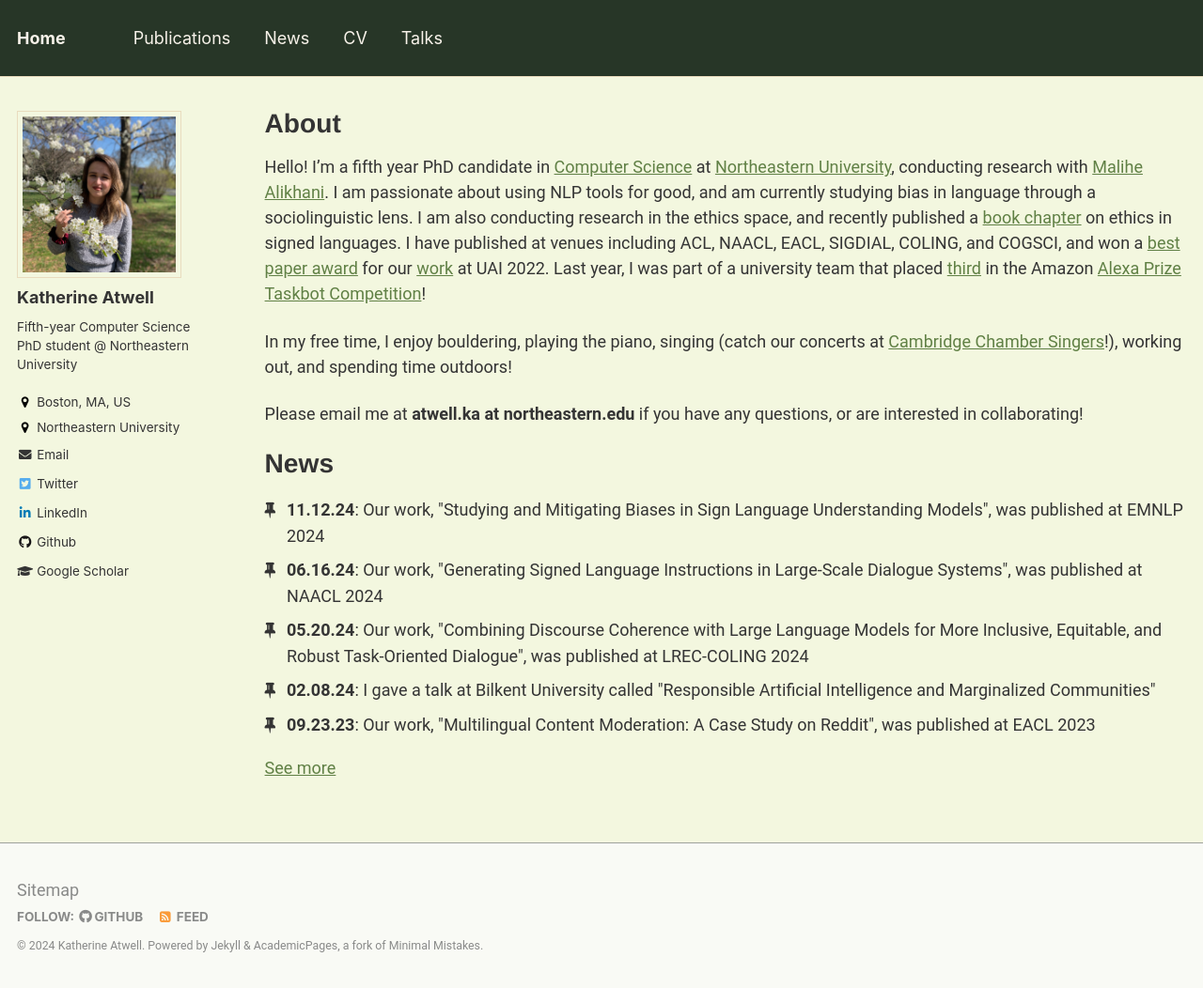
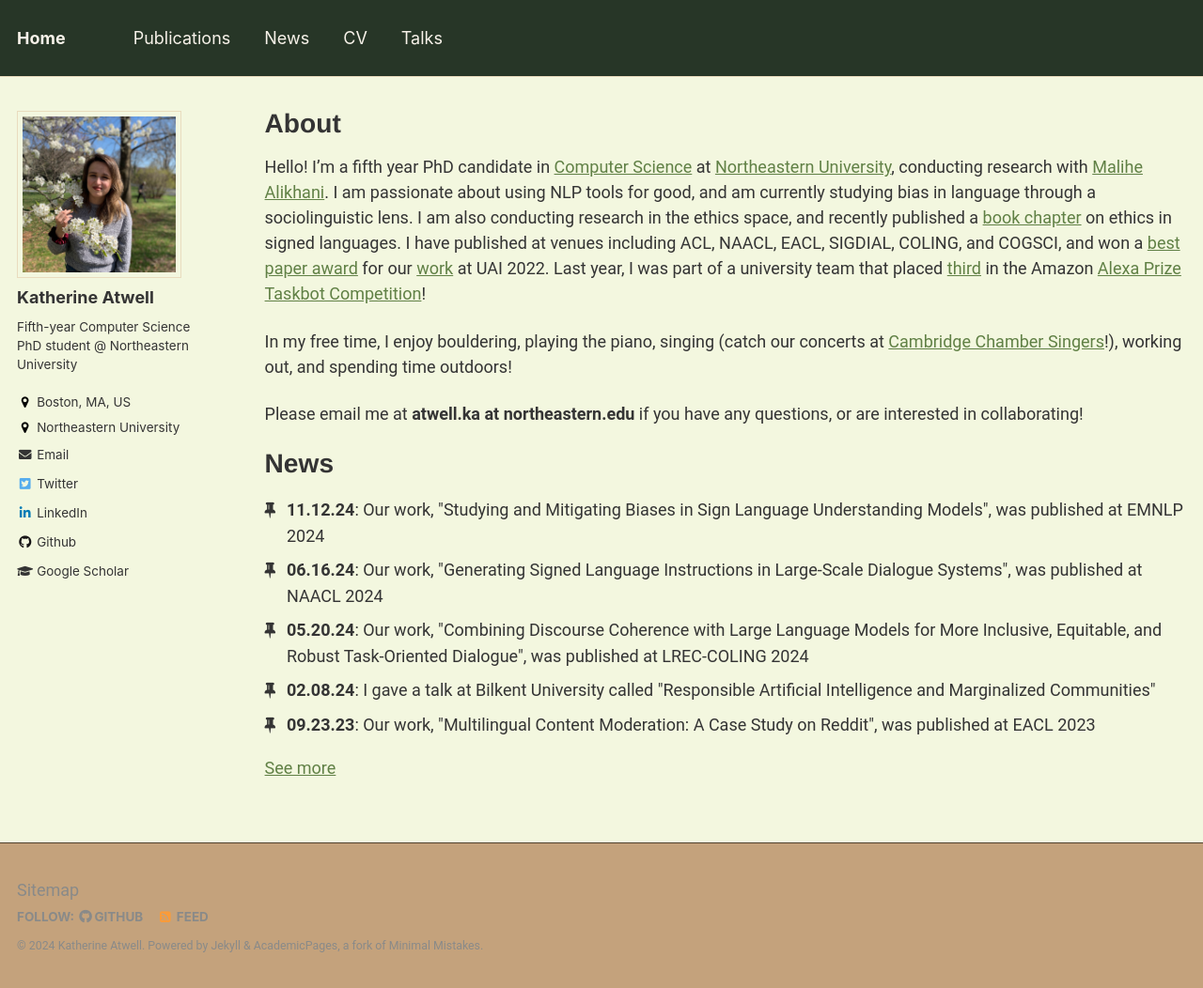
Before and after one commit to katherine-atwell/katherine-atwell.github.io, a Jekyll site: the page built from _pages/about.md, in a window 1280 px wide and 1052 px high. Shown: the whole window at 94% size. Built offline with Jekyll 4.4.1, drawn with Linux system fonts in a browser that asks for light colours; nearby versions of some CDN libraries.

```diff
--- a/_sass/_footer.scss
+++ b/_sass/_footer.scss
@@ -20,8 +20,8 @@
           animation: intro 0.3s both;
   -webkit-animation-delay: 0.45s;
           animation-delay: 0.45s;
-  background-color: $lighter-gray;
-  border-top: 1px solid $light-gray;
+  background-color: $footer-color;
+  border-top: 1px solid $footer-text;
 
   footer {
     @include clearfix;
--- a/_sass/_variables.scss
+++ b/_sass/_variables.scss
@@ -68,6 +68,8 @@
    $danger-color: #632c13;
    $info-color: #608045;
    $success-color: #698c4c;
+   $footer-color: #c4a27c;
+   $footer-text: #4f3f2e;
 
 /* brands */
 $behance-color              : #1769FF;
```
